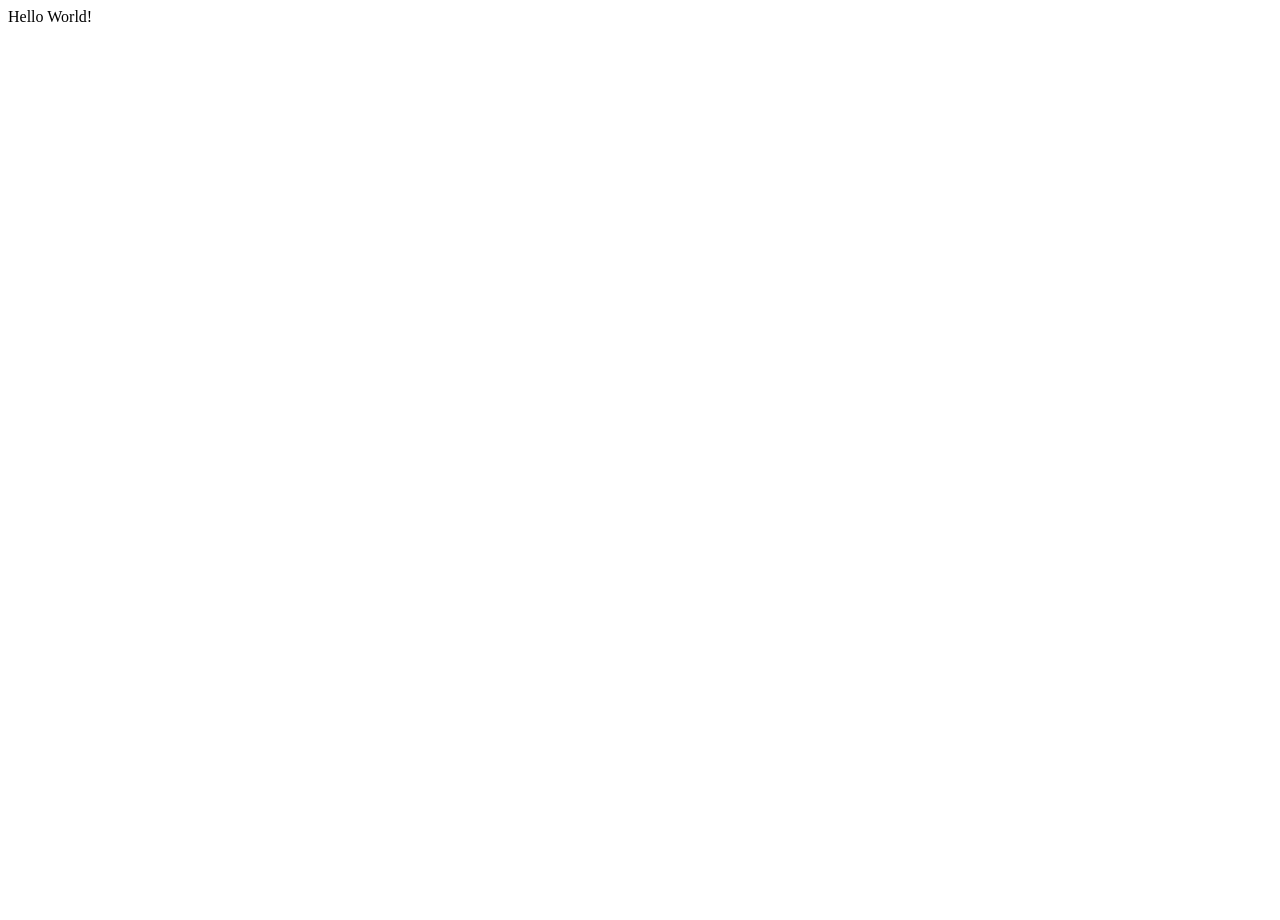
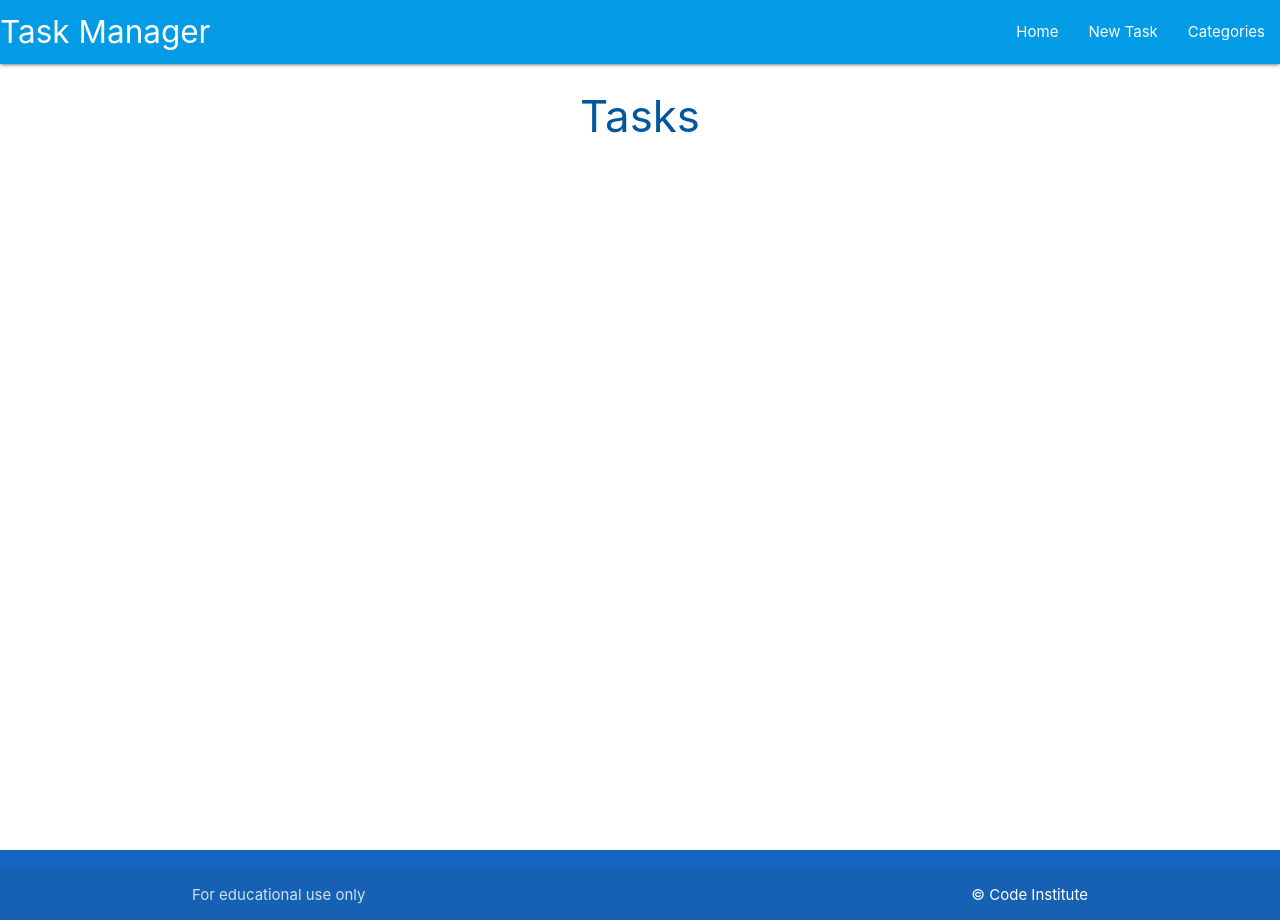
Before and after one commit to rachel-o-donnell/DMS-walthrough-with-CI-repo, a Flask app: page / in a window 1280 px wide. Before the commit the page is almost empty. Run offline with Flask 2, Linux system fonts and the light colour scheme.

Commit message:
Set up base template and inheritance

```diff
--- a/taskmanager/routes.py
+++ b/taskmanager/routes.py
@@ -5,4 +5,4 @@ from taskmanager.models import Category, Task
 
 @app.route("/")
 def home():
-    return render_template("base.html")
+    return render_template("tasks.html")
--- /dev/null
+++ b/taskmanager/static/css/style.css
@@ -0,0 +1,9 @@
+body {
+    display: flex;
+    min-height: 100vh;
+    flex-direction: column;
+}
+
+main {
+    flex: 1 0 auto;
+}
--- /dev/null
+++ b/taskmanager/static/script.js
@@ -0,0 +1,4 @@
+document.addEventListener('DOMContentLoaded', function () {
+    let sidenav = document.querySelectorAll('.sidenav');
+    M.Sidenav.init(sidenav);
+});
--- a/taskmanager/templates/base.html
+++ b/taskmanager/templates/base.html
@@ -5,14 +5,55 @@
     <meta charset="UTF-8">
     <meta http-equiv="X-UA-Compatible" content="IE=edge">
     <meta name="viewport" content="width=device-width, initial-scale=1.0">
+    <link rel="stylesheet" href="https://cdnjs.cloudflare.com/ajax/libs/font-awesome/6.2.1/css/all.min.css"
+        integrity="sha512-MV7K8+y+gLIBoVD59lQIYicR65iaqukzvf/nwasF0nqhPay5w/9lJmVM2hMDcnK1OnMGCdVK+iQrJ7lzPJQd1w=="
+        crossorigin="anonymous" referrerpolicy="no-referrer" />
+    <link rel="stylesheet" href="https://cdnjs.cloudflare.com/ajax/libs/materialize/1.0.0/css/materialize.min.css">
+    <link rel="stylesheet" href="{{ url_for('static', filename='css/style.css') }}" type="text/css">
+
     <title>Task Manager</title>
 </head>
 
 <body>
 
-    Hello World!
+    <header>
+        <nav class="light-blue darken-1">
+            <div class="nav-wrapper">
+                <a href="#!" class="brand-logo">Task Manager</a>
+                <a href="#" data-target="mobile-demo" class="sidenav-trigger"><i class="fas fa-bars"></i>
+                    <ul class="right hide-on-med-and-down">
+                        <li><a href="{{ url_for('home') }}">Home</a></li>
+                        <li><a href="">New Task</a></li>
+                        <li><a href="">Categories</a></li>
+
+                    </ul>
+            </div>
+        </nav>
+
+        <ul class="sidenav" id="mobile-demo">
+            <li><a href="{{ url_for('home') }}">Home</a></li>
+            <li><a href="">New Task</a></li>
+            <li><a href="">Categories</a></li>
+        </ul>
+    </header>
+
+    <main class="container">
+        {% block content %}
+        {% endblock %}
+    </main>
+
+    <footer class="page-footer blue darken-3">
+        <div class="footer-copyright">
+            <div class="container">
+                For educational use only
+                <a class="white-text right" href="https://codeinstitute.net" target="_blank">&copy; Code Institute</a>
+            </div>
+        </div>
+    </footer>
+    <!-- Compiled and minified JavaScript -->
+    <script src="https://cdnjs.cloudflare.com/ajax/libs/materialize/1.0.0/js/materialize.min.js"></script>
+    <script src="{{ url_for('static', filename='js/script.js') }}"></script>
+</body>
 
 
-</body>
-
 </html>
--- /dev/null
+++ b/taskmanager/templates/tasks.html
@@ -0,0 +1,5 @@
+{% extends "base.html" %}
+{% block content%}
+
+<h3 class="light-blue-text text-darken-4 center-align">Tasks</h3>
+{% endblock %}
```
